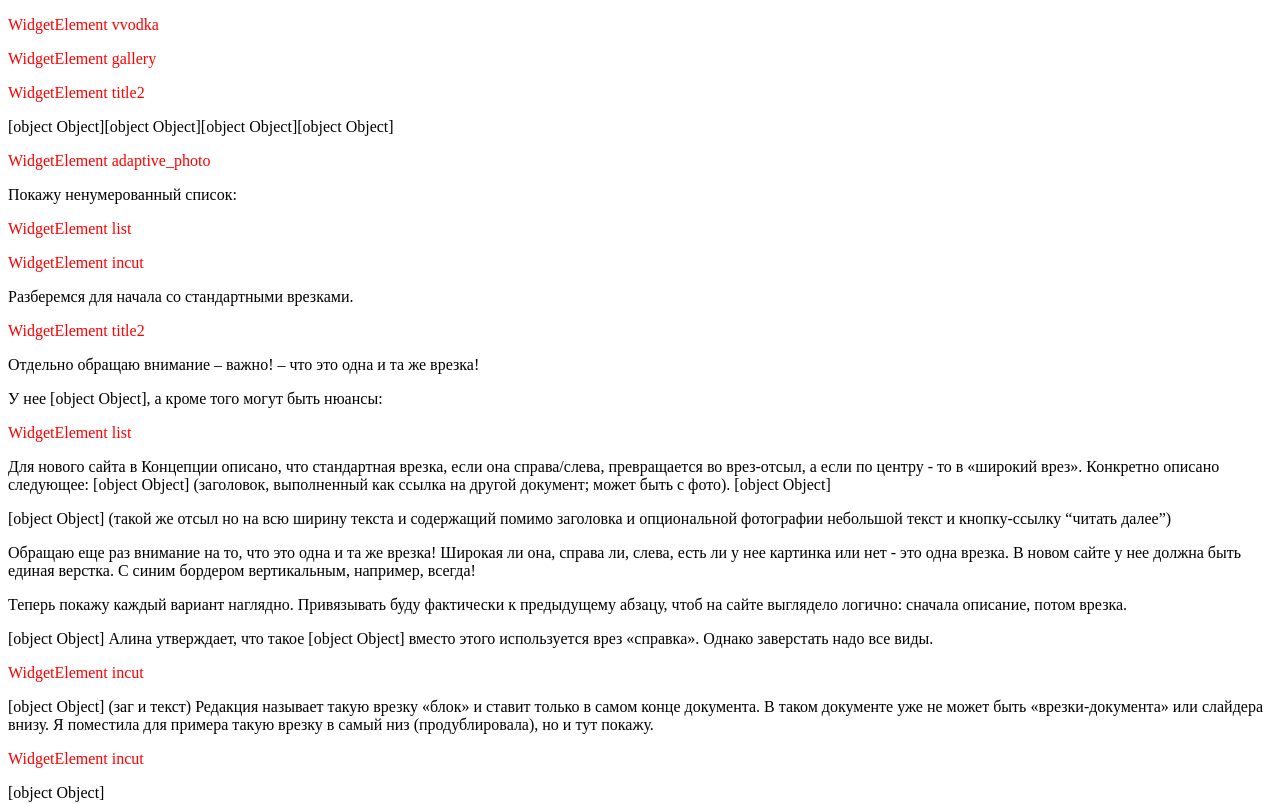
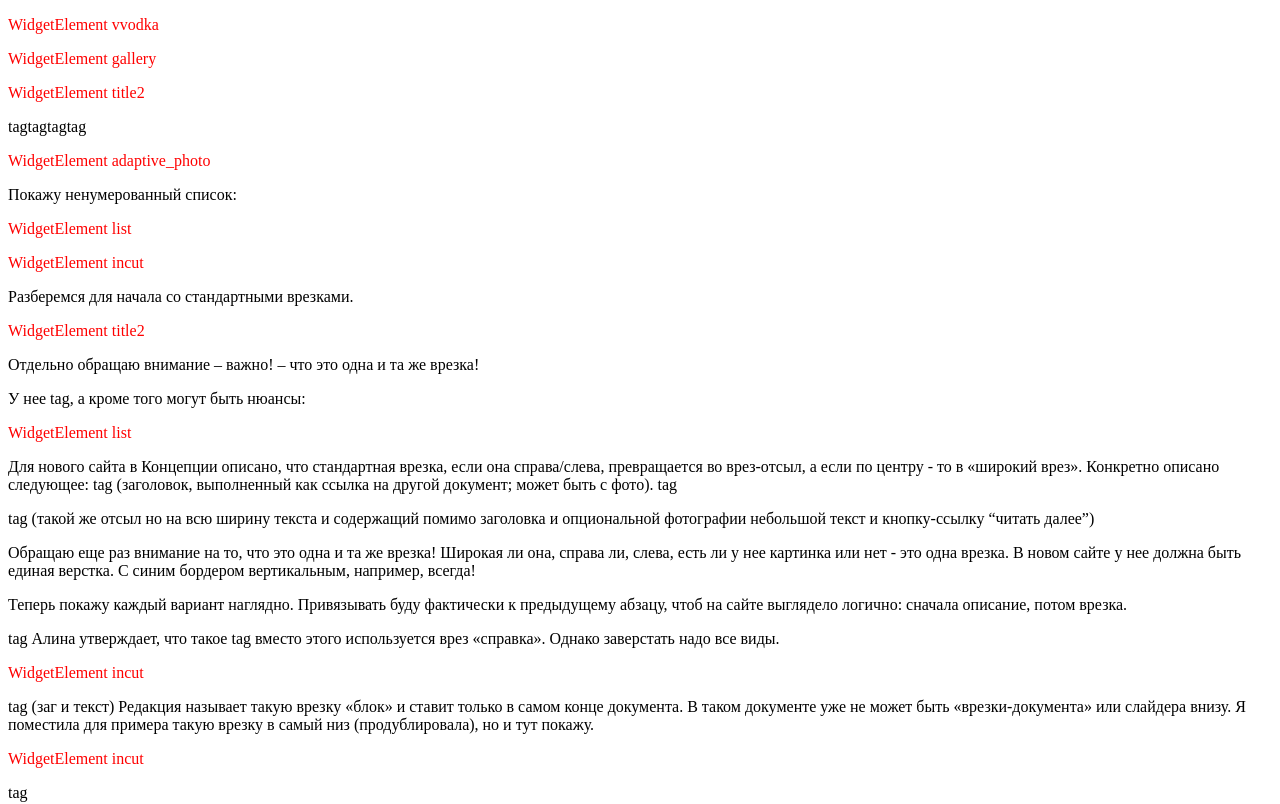
Before and after one commit to rootnick/nuxt-kommersant, a Nuxt app: page / in a window 1280 px wide. Shown: the top 804 px of the page. Built offline with nearby package versions, Linux system fonts and the light colour scheme.

Commit message:
feat: add tagComponent

```diff
--- /dev/null
+++ b/components/tagComponent.vue
@@ -0,0 +1,11 @@
+<template>
+  <span>tag</span>
+</template>
+<script lang='ts'>
+import Vue from 'vue'
+import type { ArticleLong } from '~/static/types'
+
+export default Vue.extend({
+  name: 'tagComponent',
+})
+</script>
--- a/components/widgetType/paraWidgetType.vue
+++ b/components/widgetType/paraWidgetType.vue
@@ -1,7 +1,8 @@
 <template>
   <p class="doc__text">
     <template v-for="(element, index) in bodyElements">
-      <simpleText :key="index" :text="element"/>
+      <tagComponent v-if="isTag(element)" :key="index" />
+      <simpleText v-else :key="index" :text="element" />
     </template>
   </p>
 </template>
@@ -9,10 +10,12 @@
 import Vue from 'vue'
 import type { ArticleLong } from '~/static/types'
 import simpleText from '~/components/simpleText.vue'
+import tagComponent from '~/components/tagComponent.vue'
 export default Vue.extend({
   name: 'paraWidgetType',
   components: {
     simpleText,
+    tagComponent,
   },
   props: {
     bodyElements: {
@@ -20,5 +23,13 @@ export default Vue.extend({
       required: true,
     },
   },
+  methods: {
+    isTag(element: ArticleLong.DocBodyElement) {
+      if ((element as ArticleLong.HTMLTagElement).tagName) {
+        return true
+      }
+      return false
+    },
+  },
 })
 </script>
```
